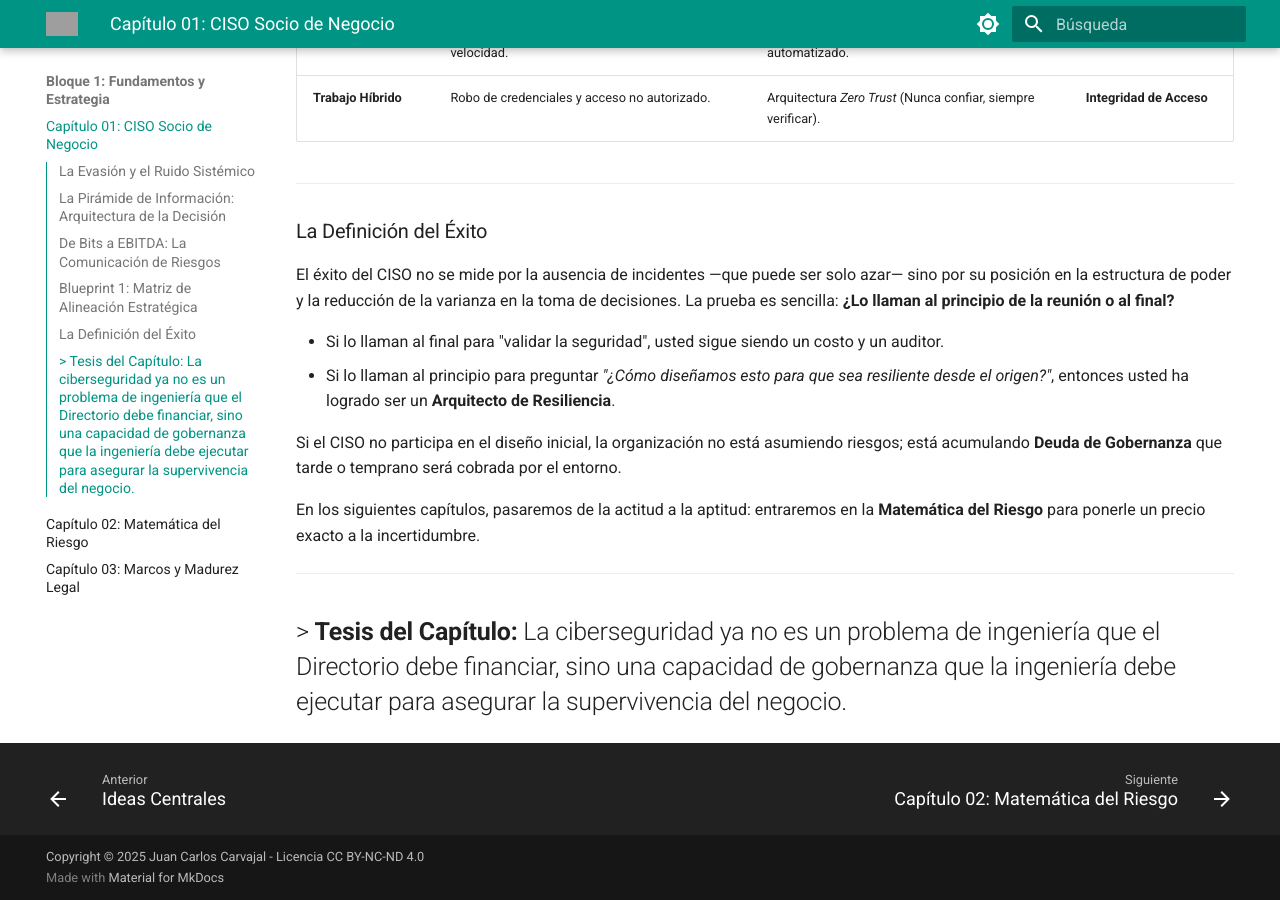
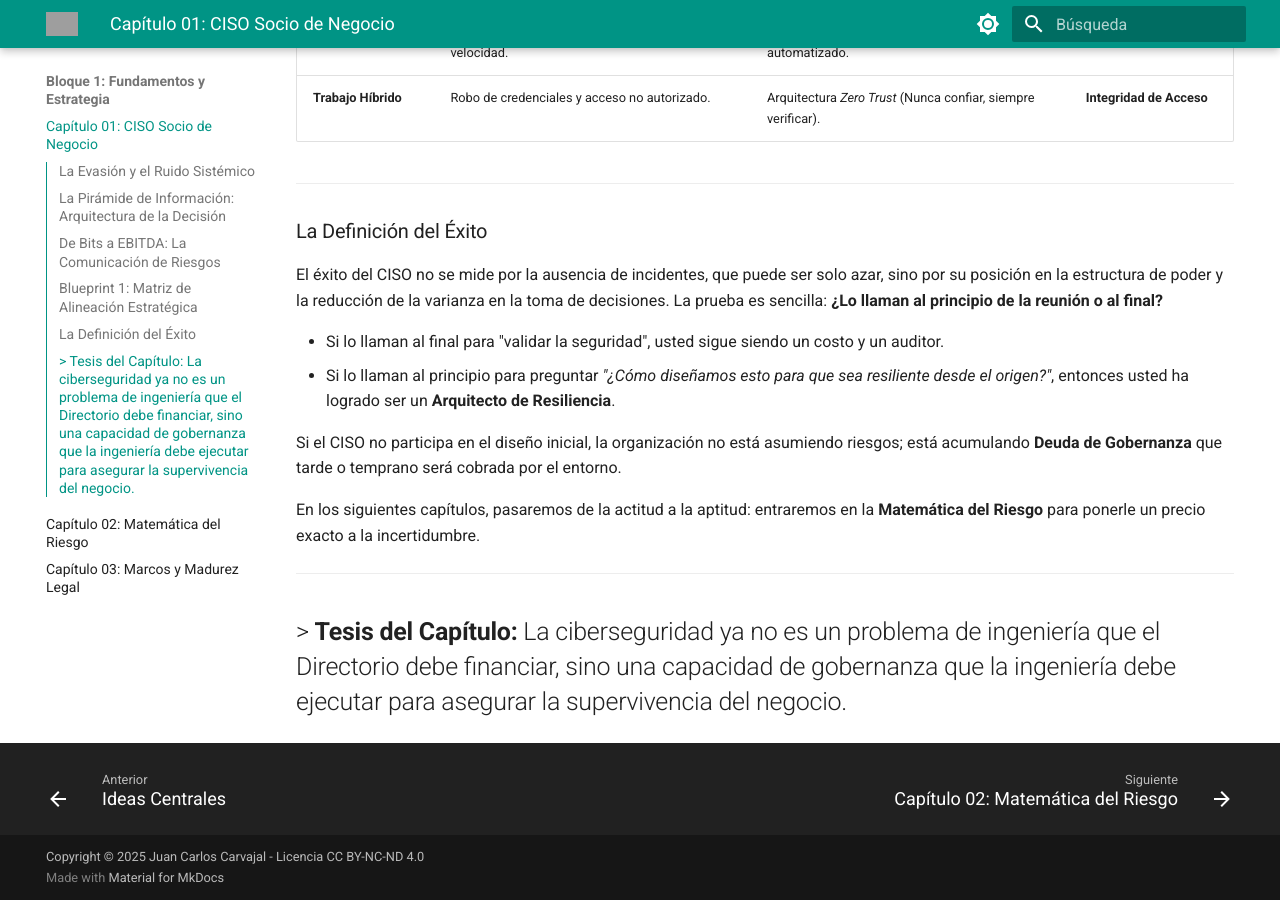
Before and after one commit to jccarvajal/ciberseguridad-grc, an MkDocs documentation site: the page built from docs/capitulos/01-CISO-Socio-Negocio.md, in a window 1280 px wide and 900 px high, scrolled down 1813 px. Built offline with MkDocs 1.6.1 and Material for MkDocs 9.7.7, drawn with Linux system fonts in a browser that asks for light colours; grey boxes are pictures that could not be loaded.

```diff
--- a/docs/capitulos/01-CISO-Socio-Negocio.md
+++ b/docs/capitulos/01-CISO-Socio-Negocio.md
@@ -48,7 +48,7 @@ Esta herramienta transforma el "No" en una arquitectura de soporte que permite a
 
 ### La Definición del Éxito
 
-El éxito del CISO no se mide por la ausencia de incidentes —que puede ser solo azar— sino por su posición en la estructura de poder y la reducción de la varianza en la toma de decisiones. La prueba es sencilla: **¿Lo llaman al principio de la reunión o al final?**
+El éxito del CISO no se mide por la ausencia de incidentes, que puede ser solo azar, sino por su posición en la estructura de poder y la reducción de la varianza en la toma de decisiones. La prueba es sencilla: **¿Lo llaman al principio de la reunión o al final?**
 
 * Si lo llaman al final para "validar la seguridad", usted sigue siendo un costo y un auditor.
 * Si lo llaman al principio para preguntar *"¿Cómo diseñamos esto para que sea resiliente desde el origen?"*, entonces usted ha logrado ser un **Arquitecto de Resiliencia**.
```
